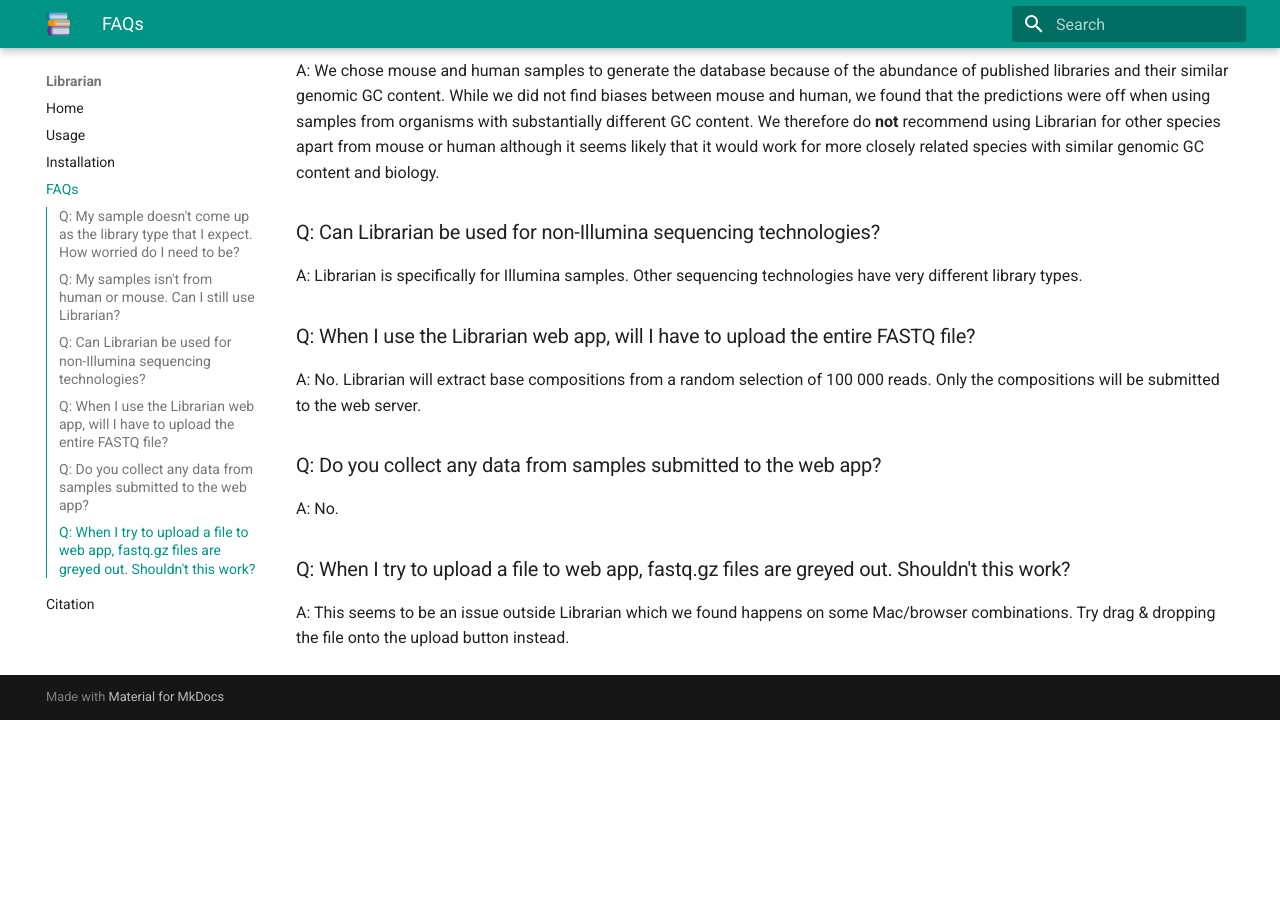
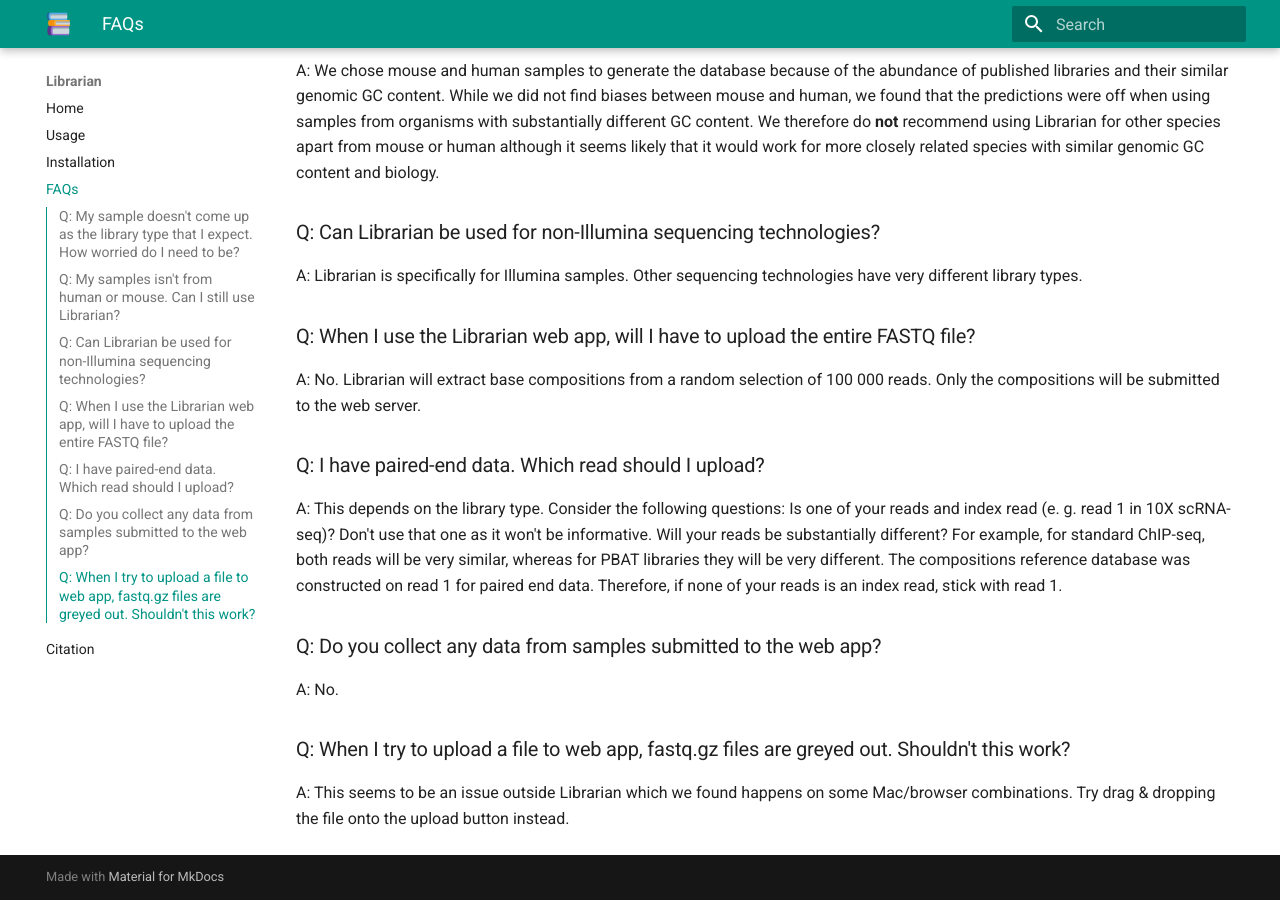
Before and after one commit to kartva/Librarian, an MkDocs documentation site: the page built from docs/faqs.md, in a window 1280 px wide and 900 px high, scrolled down 678 px. Built offline with MkDocs 1.6.1 and Material for MkDocs 9.7.7, drawn with Linux system fonts in a browser that asks for light colours; before the commit the page ends 1398 px from its top, so only the background shows below that.

Commit message:
added to FAQs for tool documentation

```diff
--- a/docs/faqs.md
+++ b/docs/faqs.md
@@ -33,6 +33,11 @@
 A: No. Librarian will extract base compositions from a random selection of 100 000 reads. Only the compositions will be submitted to the web server.
 
 
+### Q: I have paired-end data. Which read should I upload?
+
+A: This depends on the library type. Consider the following questions: Is one of your reads and index read (e. g. read 1 in 10X scRNA-seq)? Don't use that one as it won't be informative. Will your reads be substantially different? For example, for standard ChIP-seq, both reads will be very similar, whereas for PBAT libraries they will be very different. The compositions reference database was constructed on read 1 for paired end data. Therefore, if none of your reads is an index read, stick with read 1.
+
+
 ### Q: Do you collect any data from samples submitted to the web app?
 
 A: No.
```
